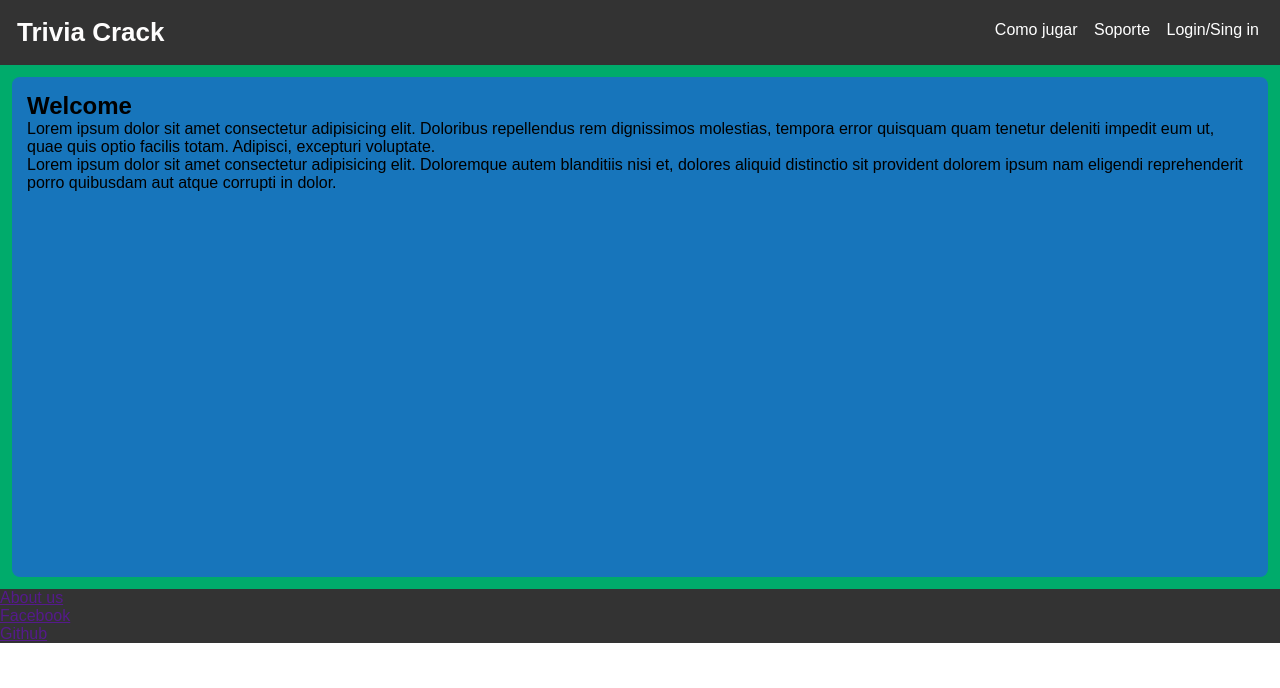
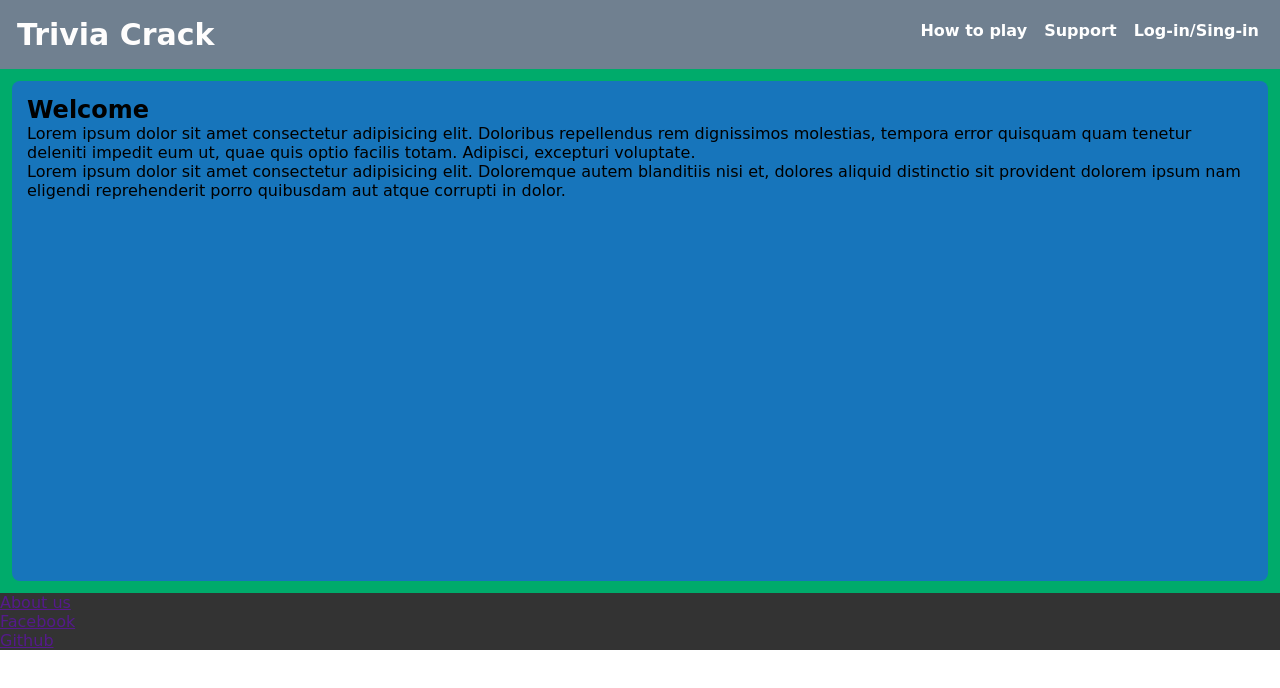
Before and after one commit to ricmtz/TriviaCrack, a plain HTML site: page index.html in a window 1280 px wide. Drawn offline with Linux system fonts and the light colour scheme.

Commit message:
#2 Names and tags reorganization

```diff
--- a/css/library.css
+++ b/css/library.css
@@ -1,48 +1,18 @@
 * {
     margin: 0;
     padding: 0;
-    font-family: Arial, Helvetica, sans-serif;
+    font-family: cursive;
     box-sizing: border-box;
 }
 
+/* Basic labesl */
+
+/* Containers */
 header {
-    background-color: #333333;
+    background-color: #708090;
+    display: flex;
+    padding: 12px;
     width: 100%;
-    padding: 12px;
-    display: flex;
-}
-
-.logo {
-    padding: 5px;
-}
-
-.logo > a {
-    color: #FEFDFD;
-    font-size: 26px;
-    font-weight: bold;
-    text-decoration: none;
-}
-
-.nav-menu{
-    list-style: none;
-    position: absolute;
-    padding: 5px;
-    right: 10px;
-}
-
-.nav-menu > li {
-    padding: 4px 6px;
-    display: inline-block;
-    border-radius: 4px;
-}
-
-.nav-menu > li > a{
-    text-decoration: none;
-    color: rgb(255, 255, 255);
-}
-
-.nav-menu > li > a:hover{
-    text-decoration: underline;
 }
 
 main {
@@ -62,6 +32,42 @@
     width: 100%;
     background-color: #333333;
     width: 100%;
+}
+
+/* Classes */
+
+.logo {
+    padding: 5px;
+}
+
+.logo-item {
+    color: #FEFDFD;
+    font-size: 30px;
+    font-weight: bold;
+    text-decoration: none;
+}
+
+.nav-menu{
+    position: absolute;
+    padding: 5px;
+    right: 10px;
+    list-style: none;
+}
+
+.nav-menu > li {
+    padding: 4px 6px;
+    display: inline-block;
+}
+
+.menu-item {
+    color: rgb(255, 255, 255);
+    font-size: 16px;
+    font-weight: bold;
+    text-decoration: none;
+}
+
+.menu-item:hover{
+    text-decoration: underline;
 }
 
 form {
--- a/index.html
+++ b/index.html
@@ -10,15 +10,15 @@
 <body>
   <header>
     <div class="logo">
-      <a href="">Trivia Crack</a>
+      <a href="" class="logo-item">Trivia Crack</a>
     </div>
-    <div>
+    <nav>
       <ul class="nav-menu">
-        <li><a href="">Como jugar</a></li>
-        <li><a href="">Soporte</a></li>
-        <li><a href="">Login/Sing in</a></li>
+        <li><a href="" class="menu-item">How to play</a></li>
+        <li><a href="" class="menu-item">Support</a></li>
+        <li><a href="" class="menu-item">Log-in/Sing-in</a></li>
       </ul>
-    </div>
+    </nav>
   </header>
   <main>
     <section>
```
